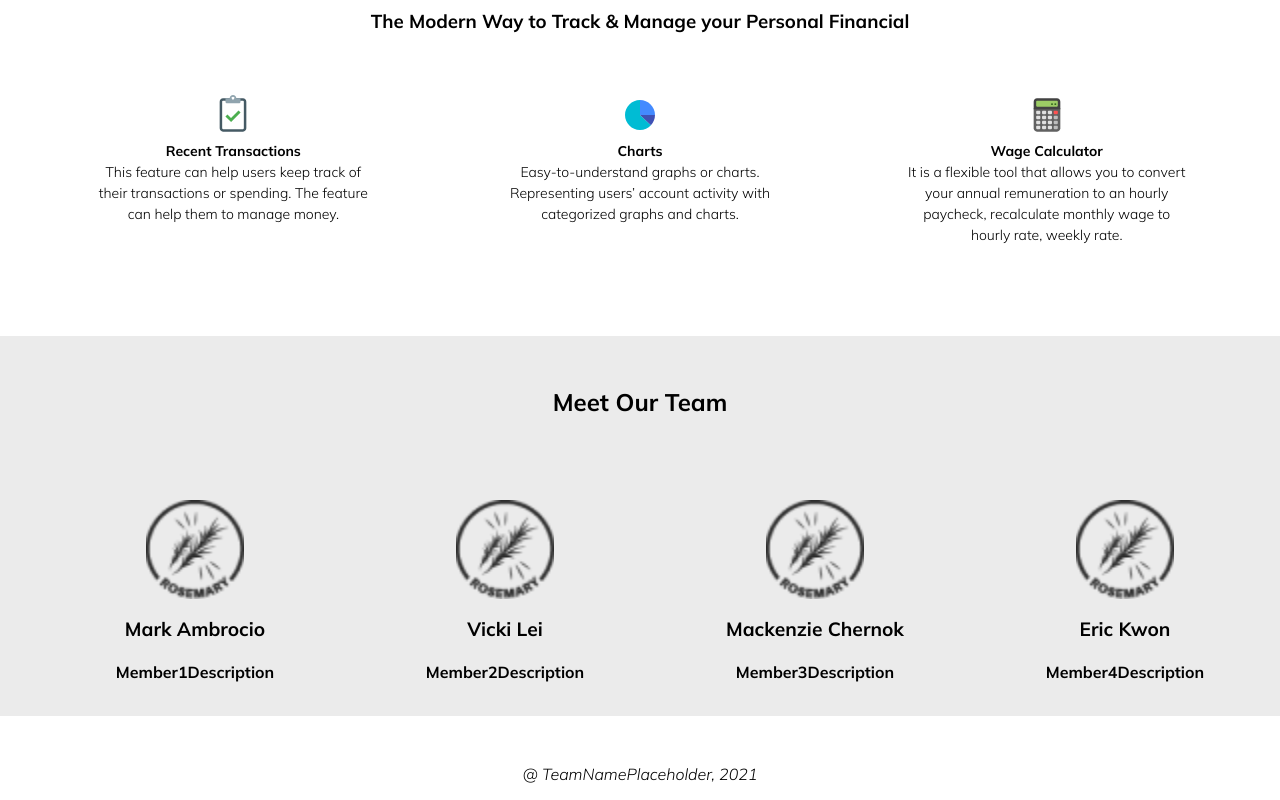
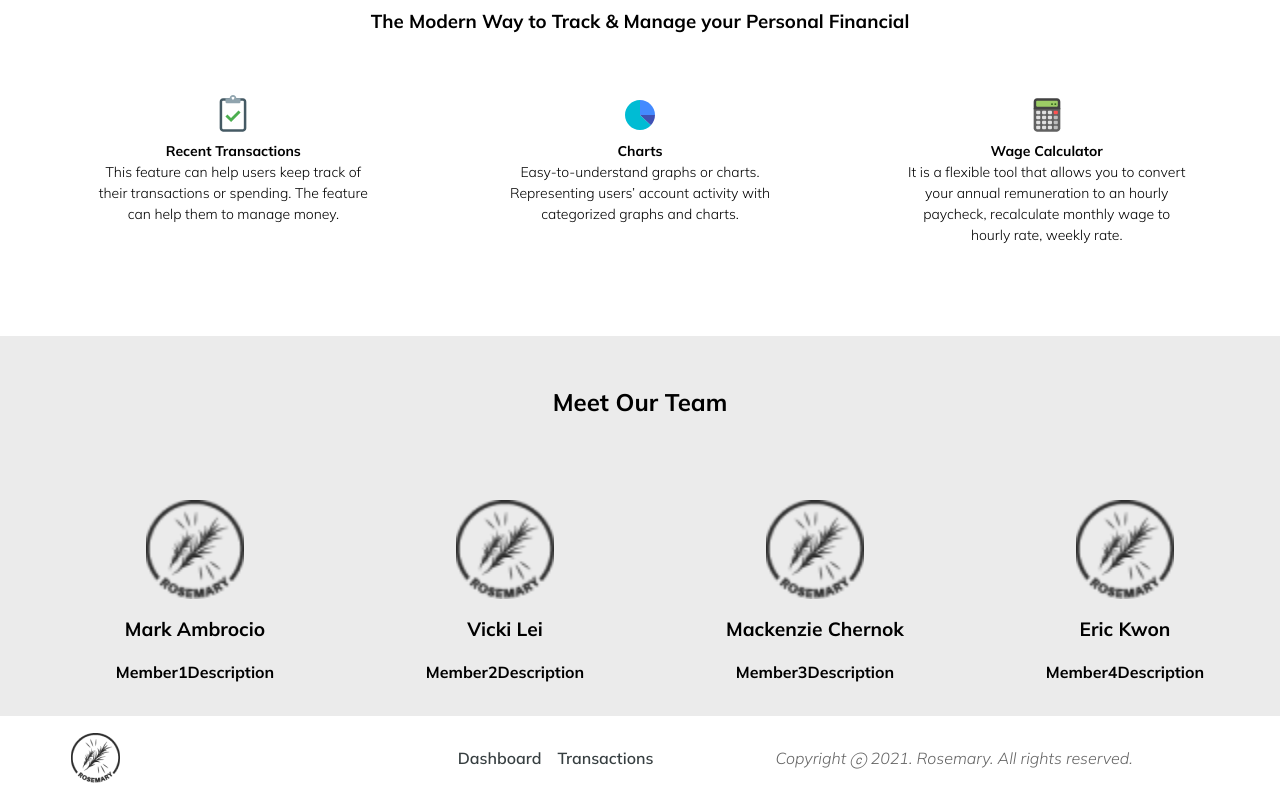
Before and after one commit to markanator/rosemary-personal-finance, a React (Create React App) app: page / in a window 1280 px wide. Shown: the part 181-981 px from the top of the page. Built offline with nearby package versions, Linux system fonts and the light colour scheme.

Commit message:
added navigation to footer (#20)

```diff
--- a/src/components/common/simplefooter/footer.css
+++ b/src/components/common/simplefooter/footer.css
@@ -1,6 +1,52 @@
-.page-footer{
-    margin-top: 2rem;
-    text-align: center;
+.page__footer{
+    display: flex;
+    width: 100%;
+    justify-content: center;
+    align-items: center;
+}
+
+.navbar__logo_wrapper{
+    width: 55%;
+}
+
+.navbar__main {
+    display: flex;
+    flex-direction: row;
+    flex-wrap: nowrap;
+    padding: 0.875rem;
+    justify-content: center;
+    align-items: center;
+    width: 100%;
+    max-width: 1167px;
+  }
+
+  .navbar__navlist {
+    display: flex;
+    flex-direction: row;
+    width: 100%;
+    list-style: none;
+    justify-content: center;
+    align-items: center;
+  }
+
+  .navbar__navlist li {
+    margin: 0px 0.5rem 0px 0.5rem;
+  }
+
+  .navbar__links {
+    font-weight: 600;
+    font-size: 1rem;
+  }
+
+  .navbar__copyright {
+    width: 100%;
+    color: rgb(100, 100, 100);
+    padding: 0.75rem;
     font-style: italic;
-    padding: 0.875rem;
-}
+  }
+
+  @media only screen and (max-width: 500px) {
+    .navbar__navlist {
+      padding-inline-start: 0px;
+    }
+  }
--- a/src/components/common/simplefooter/page-footer.js
+++ b/src/components/common/simplefooter/page-footer.js
@@ -1,9 +1,36 @@
 import React from 'react';
-import "./footer.css"
+import { NavLink, Link } from 'react-router-dom';
+import '../simplefooter/footer.css';
 
 function PageFooter() {
-    const year = new Date().getFullYear();
-    return (<footer className="page-footer">@ TeamNamePlaceholder, {year}</footer>);
+  const year = new Date().getFullYear();
+  return (
+    <footer className="page__footer">
+      <nav className="navbar__main">
+        <div className="navbar__logo_wrapper">
+          <Link to="/">
+            <img src="/assets/images/logo.png" alt="rosemary" />
+          </Link>
+        </div>
+
+        <ul className="navbar__navlist">
+          <li>
+            <NavLink className="navbar__links" to="/dashboard">
+              Dashboard
+            </NavLink>
+          </li>
+          <li>
+            <NavLink className="navbar__links" to="/transactions">
+              Transactions
+            </NavLink>
+          </li>
+        </ul>
+        <div className="navbar__copyright">
+          Copyright ⓒ {year}. Rosemary. All rights reserved.
+        </div>
+      </nav>
+    </footer>
+  );
 }
 
 export default PageFooter;
```
